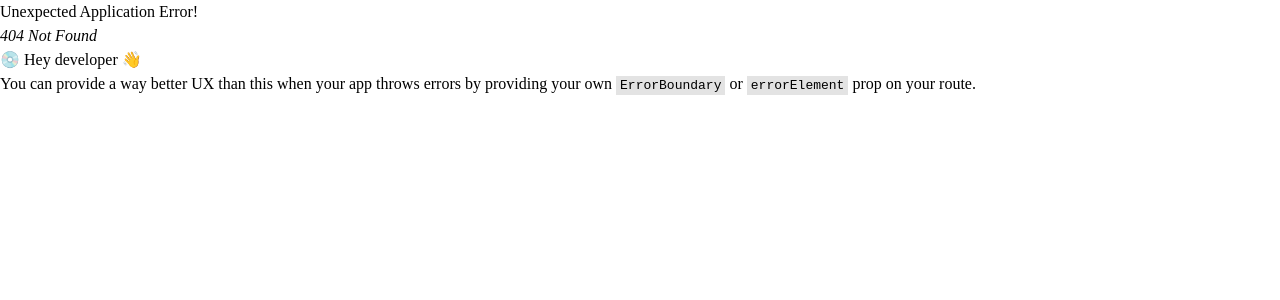
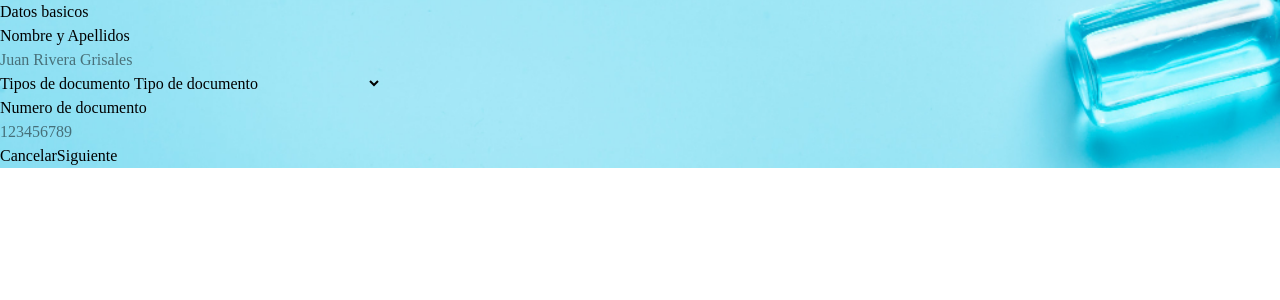
Before and after one commit to m3ch4/curatio-jhonier-actividades-clase-tareas, a React (Vite) app in the folder frontend/curatio/: page /crear-usuario/datos-basicos in a window 1280 px wide. Before the commit this address had no page. Shown: the top 300 px of the page. Built offline with nearby package versions, Linux system fonts and the light colour scheme.

Commit message:
feat: Formulario de usuario y proveedores

```diff
--- a/frontend/curatio/src/app/router/index.jsx
+++ b/frontend/curatio/src/app/router/index.jsx
@@ -1,8 +1,13 @@
-import {createBrowserRouter} from "react-router-dom"
+import {createBrowserRouter, Navigate, Outlet} from "react-router-dom"
 import MainLayout from "@/shared/layout/MainLayout"
 import ProfilePage from "../../features/users/pages/ProfilePage";
 import HomePage from "../../features/home/pages/HomePage";
 import AuthLayout from "../../shared/layout/AuthLayout";
+import DatosBasicosPage from "../../features/users/pages/DatosBasicosPage";
+import DatosContactoPage from "../../features/users/pages/DatosContactoPage";
+import RolPage from "../../features/users/pages/RolPage";
+import CreateFormSuppliers from "../../features/suppliers/CreateSuppliers";
+import DatosContactoSuppliers from "../../features/suppliers/DatosContactoSuppliers";
 
 const router = createBrowserRouter([
     {
@@ -12,13 +17,28 @@ const router = createBrowserRouter([
                     path: "/",
                     element: <HomePage/>
                 },
+
                 {
-                    path:"cursos",
-                    element: <h1 className="p-4">Cursos</h1>
+                    path:"crear-usuario",
+                    element: <DatosBasicosPage/>
                 },
                 {
-                    path:"contacto",
-                    element: <h1 className="p-4">Contacto</h1>
+                    path:"suppliers",
+                    element: <Outlet />,
+                    children: [
+                        {
+                            index: true,
+                            element: <Navigate to="datos-basicos" replace />
+                        },
+                        {
+                            path: "datos-basicos",
+                            element: <CreateFormSuppliers />
+                        },
+                        {
+                            path: "datos-contacto",
+                            element: <DatosContactoSuppliers />
+                        }
+                    ]
                 },
                 {
                     path:"video",
@@ -45,6 +65,28 @@ const router = createBrowserRouter([
                     path:"reset-password",
                     element: <h1 className="p-4">Resetear mi contraseña</h1>
                 },
+                {
+                    path: "crear-usuario",
+                    element: <Outlet />,
+                    children: [
+                        {
+                            index: true,
+                            element: <Navigate to="datos-basicos" replace />
+                        },
+                        {
+                            path: "datos-basicos",
+                            element: <DatosBasicosPage />
+                        },
+                        {
+                            path: "datos-contacto",
+                            element: <DatosContactoPage />
+                        },
+                        {
+                            path: "rol",
+                            element: <RolPage />
+                        }
+                    ]
+                },
         ]
     }
 ])
--- a/frontend/curatio/src/features/home/pages/HomePage.jsx
+++ b/frontend/curatio/src/features/home/pages/HomePage.jsx
@@ -1,5 +1,6 @@
 //import heroBg from "../../../assets/imagen-hero.jpg"
 import heroBg from "../../../assets/images/imagen-hero.jpg";
+import imageAdmin from "../../../assets/images/image-admin.jpg";
 
 export default function HomePage(){
 
@@ -7,19 +8,14 @@ export default function HomePage(){
         <section
             className="relative min-h-screen w-full flex items-center justify-center text-black"
             style={{
-                backgroundImage: `url(${heroBg})`,
+                backgroundImage: `url(${imageAdmin})`,
                 backgroundSize: "cover",
                 backgroundPosition: "center",
             }}>
-            <div className="absolute inset-0 bg-black/40"></div>
+            <div className="absolute inset-0 bg-cover bg-center"></div>
 
             <div className="relative z-10 text-center text-white">
-                <h1 className="text-h1 font-heading">
-                    Bienvenido al SENA
-                </h1>
-                <p>
-                    Aprende según tus gustos, desde panadería hasta control numérico
-                </p>
+
             </div>
         </section>
     )
--- /dev/null
+++ b/frontend/curatio/src/features/users/pages/DatosBasicosPage.jsx
@@ -0,0 +1,93 @@
+import Input from "@/shared/components/Input";
+import Buttom from "@/shared/components/Button";
+import Select from "@/shared/components/Select";
+import { Link } from "react-router-dom";
+import { useEffect, useState } from "react";
+import { getDocumentTypes } from "../services/selectService";
+
+export default function DatosBasicosPage() {
+  const [documentTypes, setDocumentTypes] = useState([]);
+
+  useEffect(() => {
+    getDocumentTypes().then(setDocumentTypes);
+  }, []);
+
+  const handleNameChange = (e) => {
+    console.log("Nombre del usuario", e.target.value);
+  };
+
+  const handleDocumentBlur = (e) => {
+    console.log("Número de documento", e.target.value);
+  };
+
+  return (
+    <div>
+      <form
+        className="
+      px-6 py-12
+      grid grid-cols-1 md:grid-cols-2 lg:grid-cols-1 gap-4
+      bg-white/70 dark:bg-neutral-900/20
+      backdrop-blur-md
+      shadow-xl
+      ring-1
+      rounded-3xl"
+      >
+        {/* ================= DATOS BASICOS ================= */}
+        <section className="grid gap-4 p-4 border rounded-xl">
+          <h2
+            className="
+          text-center
+          text-subtittles
+          font-bold
+          text-label"
+          >
+            Datos basicos
+          </h2>
+
+          <Input
+            label="Nombre y Apellidos"
+            placeholder="Juan Rivera Grisales"
+            name="fullNames"
+            onChange={handleNameChange}
+          />
+
+          <Select
+            label="Tipos de documento"
+            name="documentTypes"
+            options={documentTypes}
+            placeholder="Tipo de documento"
+          />
+
+          <Input
+            label="Numero de documento"
+            placeholder="123456789"
+            type="number"
+            name="documentNumber"
+            onBlur={handleDocumentBlur}
+          />
+
+          <div className="flex justify-between mt-6">
+            <Buttom
+              variant="secondary"
+              size="sm"
+              onClick={() => console.log("Oprimió cancelar")}
+            >
+              Cancelar
+            </Buttom>
+
+            <Link to="/crear-usuario/datos-contacto">
+              <Buttom
+                variant="primary"
+                size="sm"
+                type="button"
+                onClick={() => console.log("Oprimió siguiente")}
+              >
+                Siguiente
+              </Buttom>
+            </Link>
+          </div>
+        </section>
+      </form>
+    </div>
+  );
+}
--- /dev/null
+++ b/frontend/curatio/src/features/users/pages/DatosContactoPage.jsx
@@ -0,0 +1,81 @@
+import Input from "@/shared/components/Input";
+import Buttom from "@/shared/components/Button";
+import { Link } from "react-router-dom";
+
+export default function DatosContactoPage() {
+  return (
+    <div>
+      <form
+        className="
+      px-6 py-12
+      grid grid-cols-1 md:grid-cols-2 lg:grid-cols-1 gap-4
+      bg-white/70 dark:bg-neutral-900/20
+      backdrop-blur-md
+      shadow-xl
+      ring-1
+      rounded-3xl"
+      >
+        {/* ================= DATOS DE CONTACTO ================= */}
+        <section className="grid gap-4 p-4 border rounded-xl">
+          <h2
+            className="
+          text-center
+          text-subtittles
+          font-bold
+          text-label"
+          >
+            Datos de Contacto
+          </h2>
+
+          <Input
+            label="Direccion"
+            placeholder="Calle 123 #45-67"
+            name="address"
+          />
+
+          <Input
+            label="Numero de telefono"
+            placeholder="123456789"
+            type="tel"
+            name="phoneNumber"
+          />
+
+          <Input
+            label="Correo electronico"
+            placeholder="juan@ejemplo.com"
+            type="email"
+            name="email"
+          />
+
+          <Input
+            label="Confirmar correo electronico"
+            placeholder="juan@ejemplo.com"
+            type="email"
+            name="confirmEmail"
+          />
+
+          <div className="flex justify-between mt-6">
+            <Buttom
+              variant="secondary"
+              size="sm"
+              onClick={() => console.log("Oprimió cancelar")}
+            >
+              Cancelar
+            </Buttom>
+
+            <Link to="/crear-usuario/rol">
+              <Buttom
+                variant="primary"
+                size="sm"
+                type="button"
+                onClick={() => console.log("Oprimió siguiente")}
+              >
+                Siguiente
+              </Buttom>
+            </Link>
+          </div>
+        </section>
+      </form>
+    </div>
+  );
+}
--- /dev/null
+++ b/frontend/curatio/src/features/users/pages/RolPage.jsx
@@ -0,0 +1,85 @@
+import Input from "@/shared/components/Input";
+import Buttom from "@/shared/components/Button";
+import Select from "@/shared/components/Select";
+import { useEffect, useState } from "react";
+import { getRoles } from "../services/selectService";
+
+export default function RolPage() {
+  const [roles, setRoles] = useState([]);
+
+  useEffect(() => {
+    getRoles().then(setRoles);
+  }, []);
+
+  const handleButtonSubmit = (e) => {
+    e.preventDefault();
+    console.log("Crear usuario - Datos del formulario", e.target);
+  };
+
+  return (
+    <div>
+      <form
+        className="
+      px-6 py-12
+      grid grid-cols-1 md:grid-cols-2 lg:grid-cols-1 gap-4
+      bg-white/70 dark:bg-neutral-900/20
+      backdrop-blur-md
+      shadow-xl
+      ring-1
+      rounded-3xl"
+        onSubmit={handleButtonSubmit}
+      >
+        {/* ================= ROL ================= */}
+        <section className="grid gap-4 p-4 border rounded-xl">
+          <h2
+            className="
+          text-center
+          text-subtittles
+          font-bold
+          text-label"
+          >
+            Rol
+          </h2>
+
+          <Select
+            name="roles"
+            options={roles}
+            placeholder="Seleccione un rol"
+          />
+
+          <Input
+            label="Fecha de inicio"
+            type="date"
+            name="startDate"
+          />
+
+          <Input
+            label="Fecha de fin"
+            type="date"
+            name="endDate"
+          />
+
+          <div className="flex justify-between mt-6">
+            <Buttom
+              variant="secondary"
+              size="sm"
+              type="button"
+              onClick={() => console.log("Oprimió cancelar")}
+            >
+              Cancelar
+            </Buttom>
+
+            <Buttom
+              variant="primary"
+              size="sm"
+              type="submit"
+              onClick={() => console.log("Crear usuario")}
+            >
+              Crear usuario
+            </Buttom>
+          </div>
+        </section>
+      </form>
+    </div>
+  );
+}
--- a/frontend/curatio/src/main.jsx
+++ b/frontend/curatio/src/main.jsx
@@ -1,6 +1,6 @@
 import { StrictMode } from 'react'
 import { createRoot } from 'react-dom/client'
-import './index.css'
+/*import './index.css'*/
 import './styles/global.css'
 import App from './app/App.jsx'
 
--- a/frontend/curatio/src/shared/layout/AuthLayout.jsx
+++ b/frontend/curatio/src/shared/layout/AuthLayout.jsx
@@ -1,7 +1,5 @@
 import { Outlet} from "react-router-dom";
-import authBg from "../../assets/images/auth-background.jpg"
-import UserForm from "../../features/users/components/UserForm";
-// import heroBg from "@/assets/images/imagen-hero.jpg"
+import imageBgAll from "../../assets/images/imageBgAll.jpg";
 
 export default function AuthLayout(){
 
@@ -9,18 +7,14 @@ export default function AuthLayout(){
             <div
                 className="relative min-h-screen w-full flex items-center justify-center text-black"
                 style={{
-                    backgroundImage: `url(${authBg})`,
+                    backgroundImage: `url(${imageBgAll})`,
                     backgroundSize: "cover",
                     backgroundPosition: "center",
                     }}>
 
-
-
-
                 {/*Contenido que se inyecta*/}
                 <main className="mx-auto max-w7">
                     <Outlet />
-                    <UserForm   />
                 </main>
             </div>
 
--- a/frontend/curatio/src/shared/layout/Navbar.jsx
+++ b/frontend/curatio/src/shared/layout/Navbar.jsx
@@ -1,4 +1,4 @@
-import { Search, User } from "lucide-react";
+import { Search, User, Cross } from "lucide-react";
 /*Nos enruta pero con react router*/
 import { Link } from "react-router-dom";
 import { useState } from "react";
@@ -18,32 +18,43 @@ const Navbar = ({variant = "solid"}) => {
 
           {/* Logo de marca */}
           <div className="flex items-center">
-            <Link to="/" className="text-xl font-bold">
+            <Link to="/" className="flex items-center gap-2 text-tittles font-heading font-body">
+              <Cross className="size-12 "/>
               Curatio
             </Link>
           </div>
 
 
           {/* Links de navegación */}
-          <ul className="hidden md:flex items-center gap-6">
+          <ul className="hidden md:flex items-center gap-6 font-body font-heading text-small text-label">
             <li>
               <Link to="/" className="hover:text-primary transition">
-                Inicio
+                Gestion de grupos
               </Link>
             </li>
             <li>
-              <Link to="/cursos" className="hover:text-primary transition">
-                Cursos
+              <Link to="/crear-usuario" className="hover:text-primary transition">
+                Usuarios
               </Link>
             </li>
             <li>
-              <Link to="/contacto" className="hover:text-primary transition">
-                Contacto
+              <Link to="/suppliers" className="hover:text-primary transition">
+                Proveedores
               </Link>
             </li>
             <li>
               <Link to="/video" className="hover:text-primary transition">
-                Video
+                Productos
+              </Link>
+            </li>
+            <li>
+              <Link to="/video" className="hover:text-primary transition">
+                Carrito
+              </Link>
+            </li>
+            <li>
+              <Link to="/video" className="hover:text-primary transition">
+                Ventas
               </Link>
             </li>
           </ul>
@@ -60,7 +71,7 @@ const Navbar = ({variant = "solid"}) => {
                 type="text"
                 placeholder="Buscar..."
                 className="pl-9 pr-4
-                 py-2.5 border rounded-lg text-body focus:outline-none focus:ring-2 focus:ring-primary"
+                  py-2.5 border rounded-lg text-body focus:outline-none focus:ring-2 focus:ring-primary"
               />
             </div>
 
@@ -74,7 +85,7 @@ const Navbar = ({variant = "solid"}) => {
                 onClick={() => setIsOpen(!isOpen)}
                 className="flex items-center justify-center size-10 rounded-full border hover:bg-surface transition"
               >
-                <User className="size-5" />
+                <User className="size-5 cursor-pointer" />
               </button>
 
               {isOpen && (
@@ -83,14 +94,14 @@ const Navbar = ({variant = "solid"}) => {
                     <li>
                       <Link
                         to="/login" /*"/perfil"*/
-                        className="block px-4 py-2 hover:bg-amber-300 rounded-t-3xl transition cursor-pointer"
+                        className="block px-4 py-2 hover:bg-surface rounded-t-3xl transition cursor-pointer"
                         onClick={() => setIsOpen(false)}>
                         Perfil
                       </Link>
                     </li>
                     <li>
                       <button
-                        className="w-full text-center px-4 py-2 hover: hover:bg-amber-300 rounded-b-3xl transition cursor-pointer"
+                        className="w-full text-center px-4 py-2 hover: hover:bg-surface rounded-b-3xl transition cursor-pointer"
                         onClick={() => {
                           setIsOpen(false);
                           console.log("Cerrar sesión");
```
Also changed, not shown: frontend/curatio/src/assets/images/image-admin.jpg (added), frontend/curatio/src/assets/images/imageBgAll.jpg (added).
